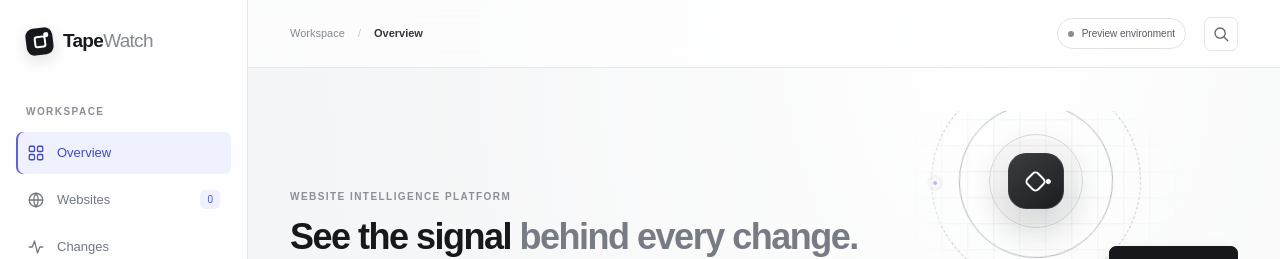
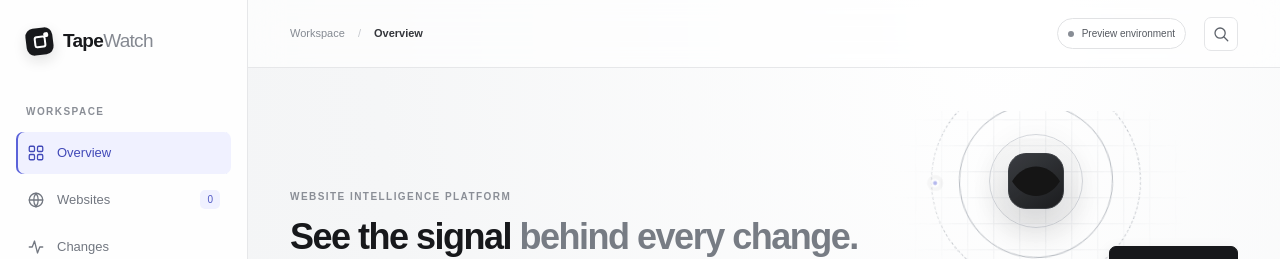
Before and after one commit to voidedfx0/tapewatch, a Next.js app: page / in a window 1280 px wide. Shown: the top 259 px of the page. Built offline with nearby package versions, Linux system fonts and the light colour scheme.

Commit message:
Replace dashboard motion core with animated watchful eye

```diff
--- a/app/page.tsx
+++ b/app/page.tsx
@@ -166,7 +166,7 @@ export default function Home() {
               <div className="motion-ring ring-outer" />
               <div className="motion-ring ring-middle" />
               <div className="motion-ring ring-inner" />
-              <div className="motion-core"><span className="core-mark" /></div>
+              <div className="motion-core eye-core" aria-label="TapeWatch watchful eye"><svg className="watch-eye" viewBox="0 0 88 56" role="img" aria-hidden="true"><path className="eye-outline" d="M5 28C15 12 29 4 44 4s29 8 39 24C73 44 59 52 44 52S15 44 5 28Z"/><ellipse className="eye-iris" cx="44" cy="28" rx="13" ry="16"/><circle className="eye-pupil" cx="44" cy="28" r="6"/><circle className="eye-glint" cx="48" cy="22" r="2.5"/></svg></div>
               <span className="motion-node node-a" /><span className="motion-node node-b" /><span className="motion-node node-c" />
               <div className="motion-scan" />
               <div className="motion-caption"><span className="motion-live-dot" /> INTEGRITY SIGNAL <b>READY TO CONNECT</b></div>
```
